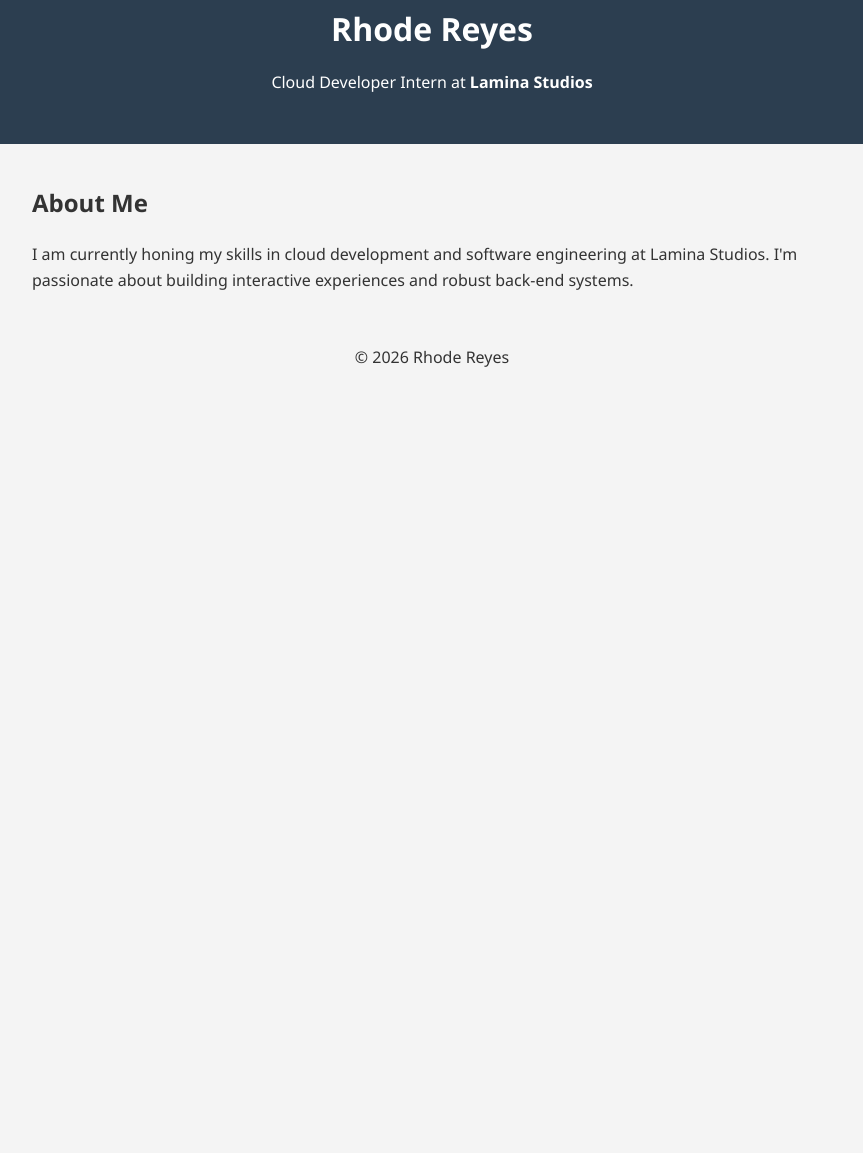
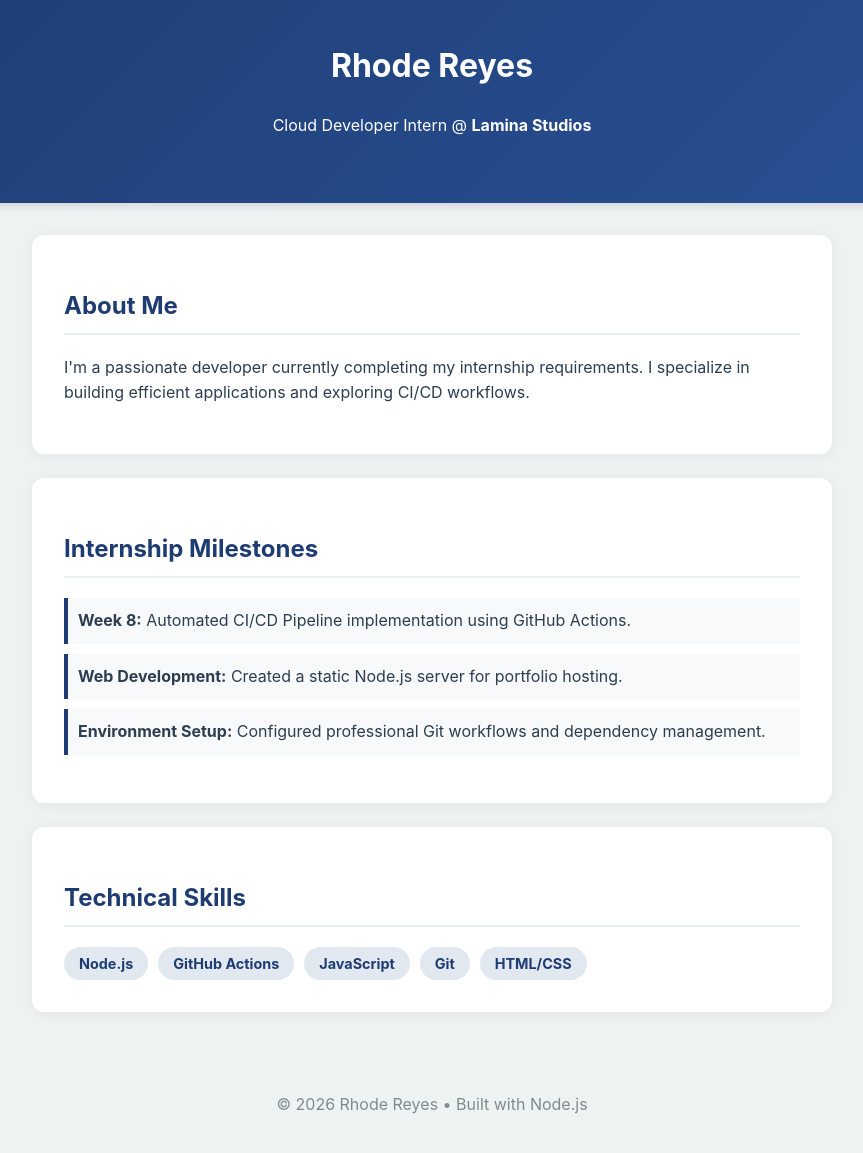
Before and after one commit to Klinx-rdlr/cloud-ci-cd-demo, a website: page public/index.html in a window 1280 px wide. Shown: the part 29-1182 px from the top of the page, without its empty margins (208-1071 px from the left). Before the commit the page ends 800 px from the top, so only its background shows below. Drawn offline with Linux system fonts and the light colour scheme.

Commit message:
feat: upgrade portfolio design and add internship milestones

```diff
--- a/public/index.html
+++ b/public/index.html
@@ -9,22 +9,51 @@
   <body>
     <header>
       <h1>Rhode Reyes</h1>
-      <p>Cloud Developer Intern at <strong>Lamina Studios</strong></p>
+      <p>Cloud Developer Intern @ <strong>Lamina Studios</strong></p>
     </header>
 
     <main>
-      <section id="about">
+      <section class="card">
         <h2>About Me</h2>
         <p>
-          I am currently honing my skills in cloud development and software
-          engineering at Lamina Studios. I'm passionate about building
-          interactive experiences and robust back-end systems.
+          I'm a passionate developer currently completing my internship
+          requirements. I specialize in building efficient applications and
+          exploring CI/CD workflows.
         </p>
+      </section>
+
+      <section class="card">
+        <h2>Internship Milestones</h2>
+        <ul class="milestone-list">
+          <li>
+            <strong>Week 8:</strong> Automated CI/CD Pipeline implementation
+            using GitHub Actions.
+          </li>
+          <li>
+            <strong>Web Development:</strong> Created a static Node.js server
+            for portfolio hosting.
+          </li>
+          <li>
+            <strong>Environment Setup:</strong> Configured professional Git
+            workflows and dependency management.
+          </li>
+        </ul>
+      </section>
+
+      <section class="card">
+        <h2>Technical Skills</h2>
+        <div class="skills-container">
+          <span class="skill-tag">Node.js</span>
+          <span class="skill-tag">GitHub Actions</span>
+          <span class="skill-tag">JavaScript</span>
+          <span class="skill-tag">Git</span>
+          <span class="skill-tag">HTML/CSS</span>
+        </div>
       </section>
     </main>
 
     <footer>
-      <p>&copy; 2026 Rhode Reyes</p>
+      <p>&copy; 2026 Rhode Reyes • Built with Node.js</p>
     </footer>
   </body>
 </html>
--- a/public/style.css
+++ b/public/style.css
@@ -1,27 +1,72 @@
 body {
-  font-family: "Segoe UI", Tahoma, Geneva, Verdana, sans-serif;
+  font-family:
+    "Inter",
+    -apple-system,
+    BlinkMacSystemFont,
+    sans-serif;
   line-height: 1.6;
   margin: 0;
-  display: flex;
-  flex-direction: column;
-  align-items: center;
-  background-color: #f4f4f4;
-  color: #333;
+  background-color: #eef2f3;
+  color: #2c3e50;
 }
 
 header {
-  background: #2c3e50;
+  background: linear-gradient(135deg, #1e3c72 0%, #2a5298 100%);
   color: white;
-  width: 100%;
-  padding: 2rem 0;
+  padding: 3rem 1rem;
   text-align: center;
+  box-shadow: 0 4px 6px rgba(0, 0, 0, 0.1);
 }
 
 main {
   max-width: 800px;
-  padding: 20px;
+  margin: 2rem auto;
+  padding: 0 1rem;
 }
 
-h1 {
-  margin: 0;
+.card {
+  background: white;
+  padding: 2rem;
+  border-radius: 12px;
+  margin-bottom: 1.5rem;
+  box-shadow: 0 2px 15px rgba(0, 0, 0, 0.05);
 }
+
+h2 {
+  color: #1e3c72;
+  border-bottom: 2px solid #eef2f3;
+  padding-bottom: 0.5rem;
+}
+
+.skills-container {
+  display: flex;
+  flex-wrap: wrap;
+  gap: 10px;
+}
+
+.skill-tag {
+  background: #e1e8f0;
+  color: #1e3c72;
+  padding: 5px 15px;
+  border-radius: 20px;
+  font-size: 0.9rem;
+  font-weight: bold;
+}
+
+.milestone-list {
+  list-style-type: none;
+  padding: 0;
+}
+
+.milestone-list li {
+  background: #f8f9fa;
+  margin: 10px 0;
+  padding: 10px;
+  border-left: 4px solid #1e3c72;
+}
+
+footer {
+  text-align: center;
+  padding: 2rem;
+  color: #7f8c8d;
+}
```
